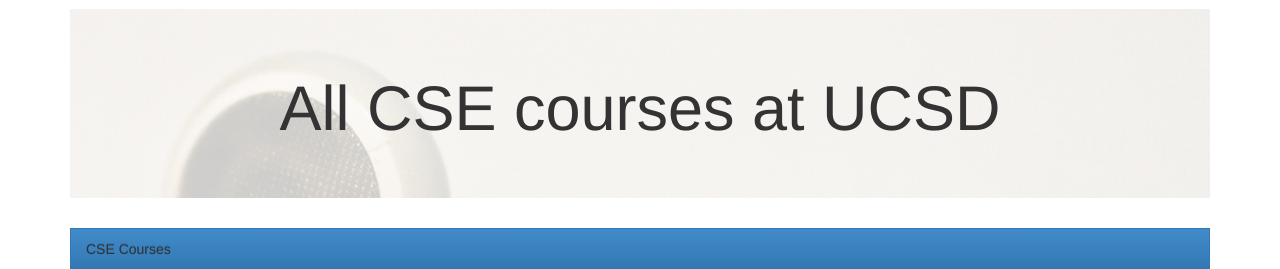
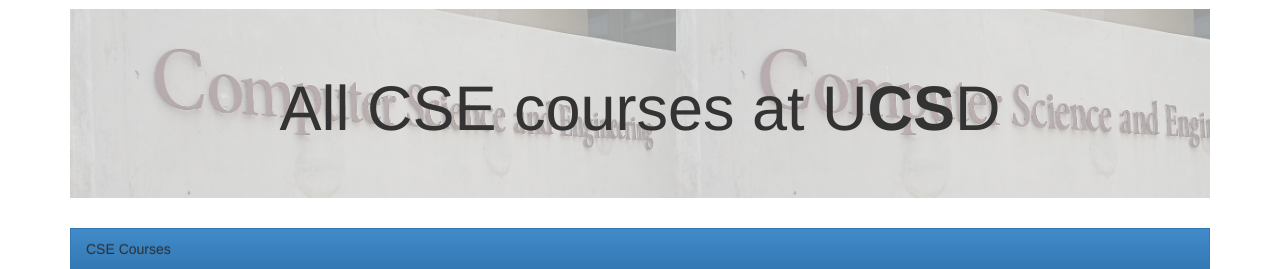
Before and after one commit to Chuyinzki/CSE170-FinalProject, a Node server app: template views/allClasses.handlebars in a window 1280 px wide. Shown: the part 51-320 px from the top of the page. Run offline with Node 20, Linux system fonts and the light colour scheme; the template is opened without the code that fills it, so the values that code supplies are empty; some libraries are stand-ins or nearby versions.

Commit message:
Added Picture

```diff
--- a/public/css/introHCI.css
+++ b/public/css/introHCI.css
@@ -11,14 +11,28 @@
 
 .jumbotron {
 	position: relative;
-	background: none;
+     background: none;
      margin-top:60px;
 }
 
+/*.jumbBack0 {
+     content:"";
+     background-image: url("../images/170-5.jpg");
+     background-position: center bottom;
+     opacity: 0.5;
+     background-size: contain;
+     max-width: 100%;
+     max-height: 100%;
+}*/
+
 .jumbotron:after {
      content:"";
-     background: url("../images/lorempixel.jumbotron.jpeg");
-     opacity: 0.2;
+     background: url("../images/170-6.jpg");
+     /*background-repeat: no-repeat;*/
+     background-size: contain;
+     /*background-position: center right;*/
+     /*max-height: 100%;*/
+     opacity: 0.4;
      top: 0;
      left: 0;
      bottom: 0;
@@ -38,3 +52,7 @@
 .navi {
 
 }
+
+/*body {
+  background-image: url("../images/170-1.jpg");
+}*/
--- a/views/allClasses.handlebars
+++ b/views/allClasses.handlebars
@@ -17,6 +17,7 @@
       <script src="https://oss.maxcdn.com/libs/html5shiv/3.7.0/html5shiv.js"></script>
       <script src="https://oss.maxcdn.com/libs/respond.js/1.3.0/respond.min.js"></script>
     <![endif]-->
+    {{> tracking_code_script}}
 </head>
 
 <nav class="navbar navbar-inverse navbar-fixed-top">
@@ -50,7 +51,7 @@
     <!-- h1 through h6 are headers. The higher the number, the smaller the header -->
     <!-- p means paragraph -->
     <div class="jumbotron">
-      <h1><center>All CSE courses at UCSD</center></h1>
+      <h1><center>All CSE courses at U<b>CS</b>D</center></h1>
       <!--<p>human-computer interaction &middot; social computing &middot; crowdsourcing</p> -->
       <!--<button id="testjs" class="btn btn-primary btn-lg">Test Javascript</button>-->
     </div>
--- a/views/course.handlebars
+++ b/views/course.handlebars
@@ -14,6 +14,7 @@
       <script src="https://oss.maxcdn.com/libs/html5shiv/3.7.0/html5shiv.js"></script>
       <script src="https://oss.maxcdn.com/libs/respond.js/1.3.0/respond.min.js"></script>
     <![endif]-->
+    {{> tracking_code_script}}
   </head>
 
   <nav class="navbar navbar-inverse navbar-fixed-top">
--- a/views/index.handlebars
+++ b/views/index.handlebars
@@ -17,6 +17,7 @@
       <script src="https://oss.maxcdn.com/libs/html5shiv/3.7.0/html5shiv.js"></script>
       <script src="https://oss.maxcdn.com/libs/respond.js/1.3.0/respond.min.js"></script>
     <![endif]-->
+    {{> tracking_code_script}}
 </head>
 
 <nav class="navbar navbar-inverse navbar-fixed-top">
--- a/views/index_alternate.handlebars
+++ b/views/index_alternate.handlebars
@@ -17,6 +17,7 @@
       <script src="https://oss.maxcdn.com/libs/html5shiv/3.7.0/html5shiv.js"></script>
       <script src="https://oss.maxcdn.com/libs/respond.js/1.3.0/respond.min.js"></script>
     <![endif]-->
+    {{> tracking_code_script}}
 </head>
 
 <nav class="navbar navbar-inverse navbar-fixed-top">
--- /dev/null
+++ b/views/partials/tracking_code_script.handlebars
@@ -0,0 +1,12 @@
+<!-- Start of Woopra Code -->
+<script>
+(function(){
+        var t,i,e,n=window,o=document,a=arguments,s="script",r=["config","track","identify","visit","push","call","trackForm","trackClick"],c=function(){var t,i=this;for(i._e=[],t=0;r.length>t;t++)(function(t){i[t]=function(){return i._e.push([t].concat(Array.prototype.slice.call(arguments,0))),i}})(r[t])};for(n._w=n._w||{},t=0;a.length>t;t++)n._w[a[t]]=n[a[t]]=n[a[t]]||new c;i=o.createElement(s),i.async=1,i.src="//static.woopra.com/js/w.js",e=o.getElementsByTagName(s)[0],e.parentNode.insertBefore(i,e)
+})("woopra");
+
+woopra.config({
+    domain: 'classapped.herokuapp.com'
+});
+woopra.track();
+</script>
+<!-- End of Woopra Code -->
```
Also changed, not shown: public/images/170-0.jpg, public/images/170-1.jpg, public/images/170-2.jpg, public/images/170-6.jpg (added).
